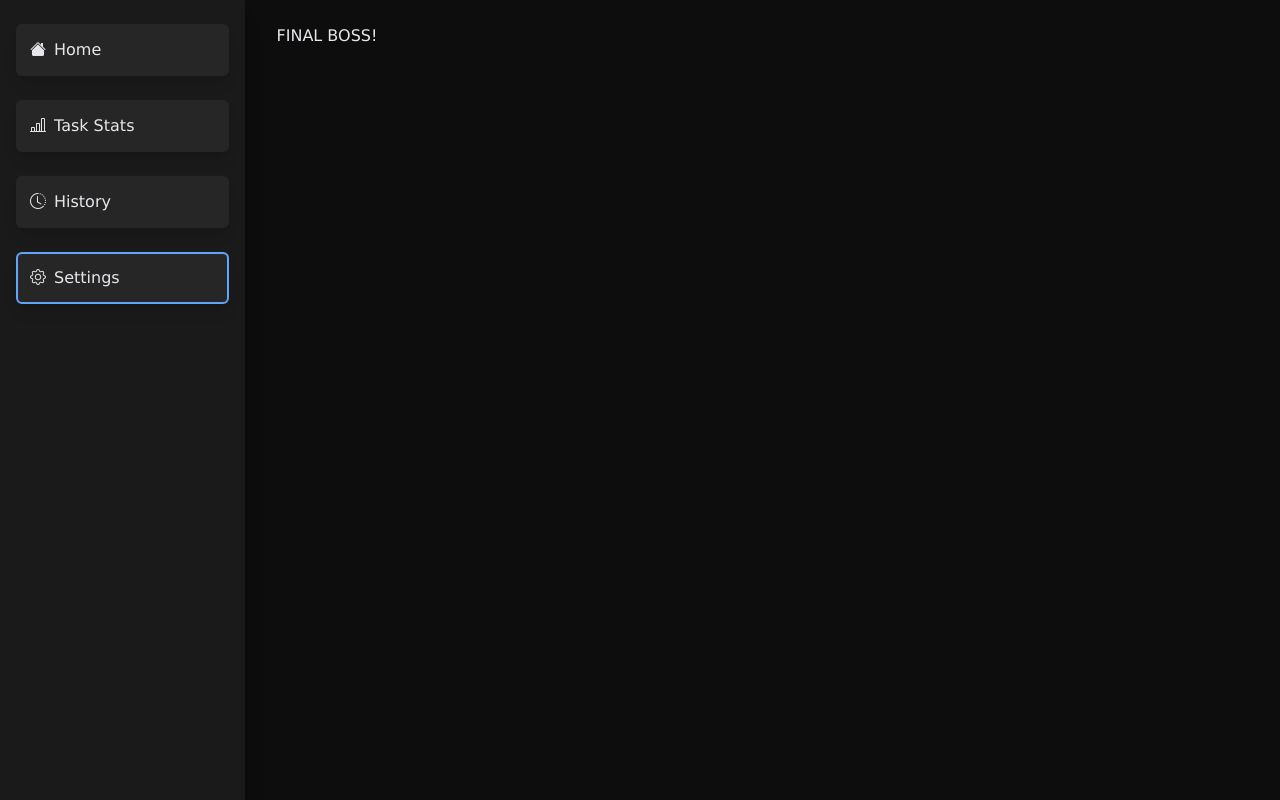
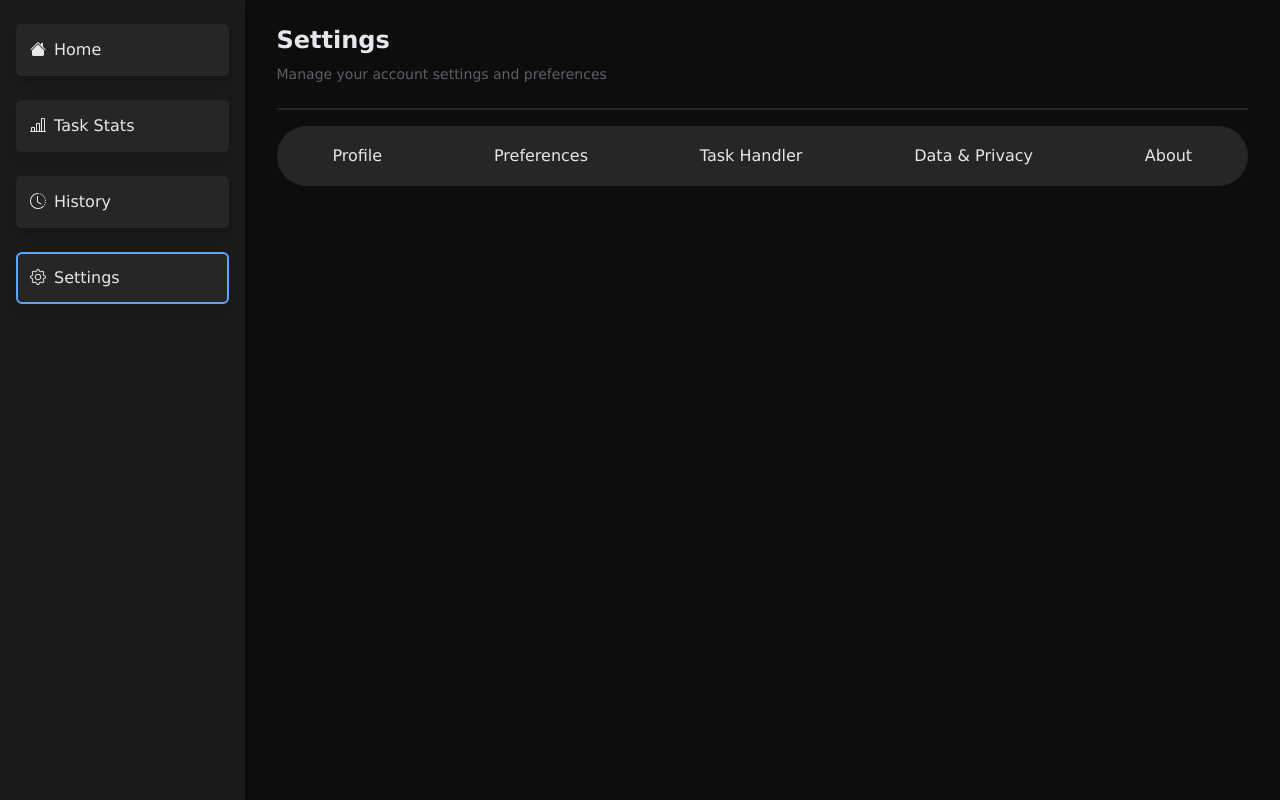
Before and after one commit to theinternetfae/Optima-V.2, a React (Vite) app: page /settings in a window 1280 px wide. Built offline with nearby package versions, Linux system fonts and the light colour scheme.

Commit message:
Setting up settings structure

```diff
--- a/src/Settings.jsx
+++ b/src/Settings.jsx
@@ -1,6 +1,26 @@
 function Settings() {
     return (
-        <>FINAL BOSS!</>
+        <div className="settings-main-cont">
+
+            <h1 className="settings-header">Settings</h1>
+
+            <p className="settings-subheader">Manage your account settings and preferences</p>
+
+            <div className="settings-body">
+                <section className="settings-router">
+                    <ul>
+                        <li>Profile</li>
+                        <li>Preferences</li>
+                        <li>Task Handler</li>
+                        <li>Data & Privacy</li>
+                        <li>About</li>
+                    </ul>
+                </section>
+
+
+            </div>
+
+        </div>
     );
 }
 
--- a/src/index.css
+++ b/src/index.css
@@ -548,6 +548,34 @@ input[type="number"]::-webkit-outer-spin-button {
             }
         }
     }
+
+    .settings-main-cont {
+        @apply h-full flex flex-col gap-2;
+
+        & .settings-header {
+            @apply text-2xl font-bold
+        }
+
+        & .settings-subheader {
+            @apply text-sm text-grey
+        }
+
+        & .settings-body {
+            @apply h-full mt-4 border-t-2 border-commongrey;
+
+            .settings-router {
+                @apply h-15 bg-commongrey rounded-full mt-4;
+
+                & ul {
+                    @apply flex items-center h-full justify-around;
+
+                    li {
+                        @apply border border-2 border-transparent p-2 rounded-lg;
+                    }
+                }
+            }
+        }
+    }
 }
 
 @utility shadow-inset-dark {
```
